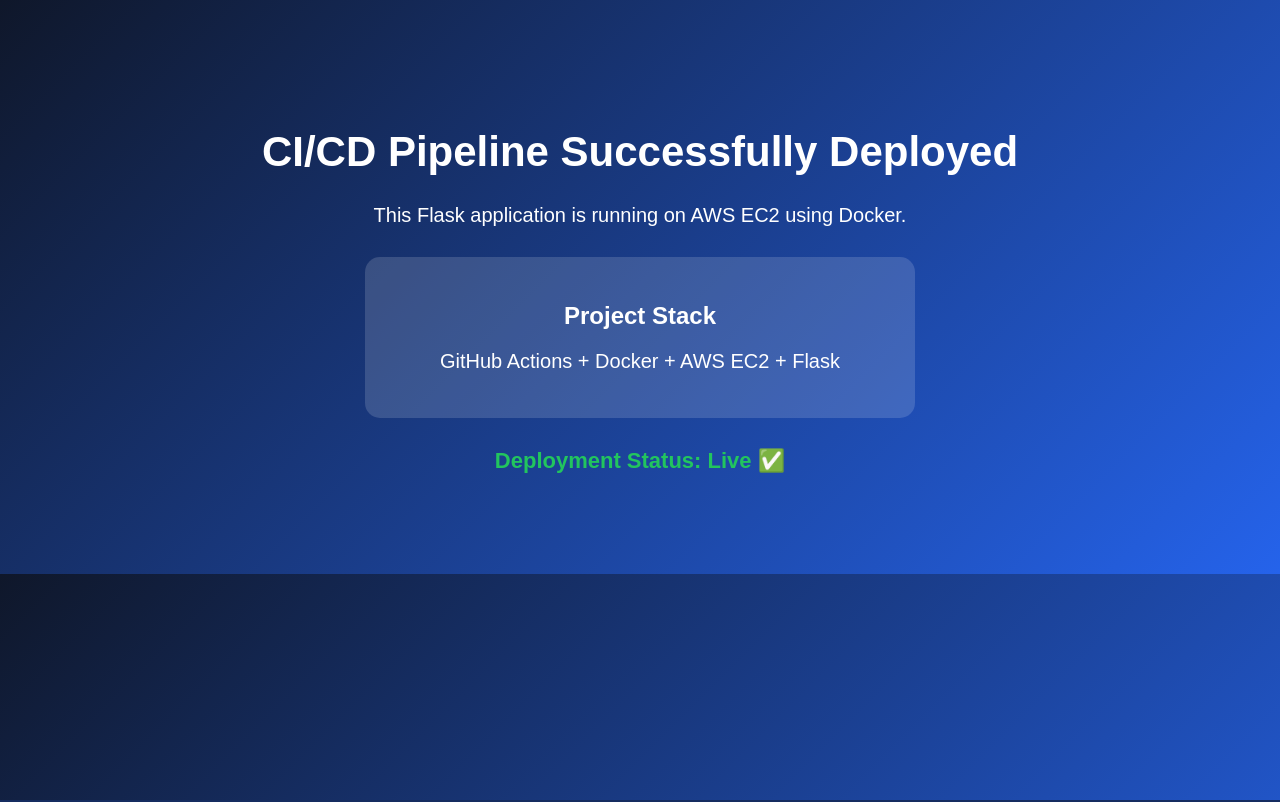
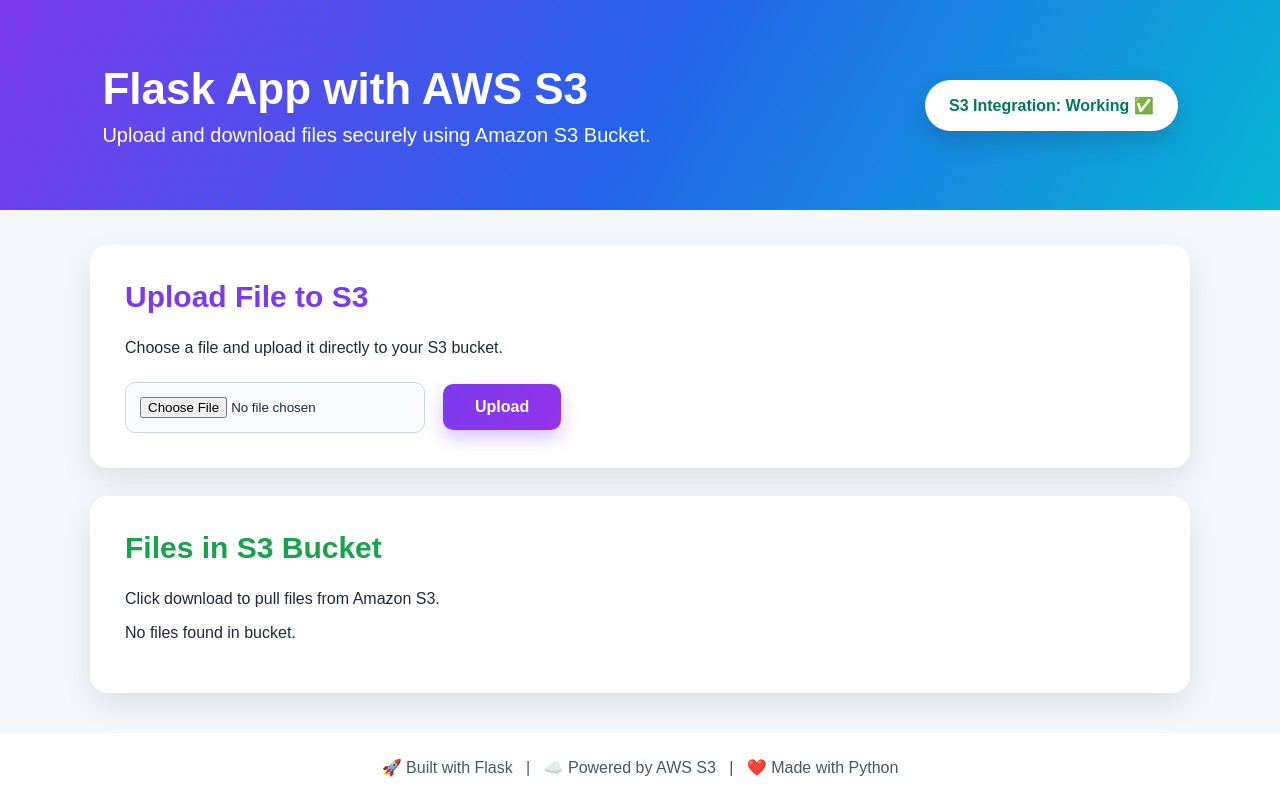
Before and after one commit to zriwan/cicd-pipeline-demo, a Flask app: template templates/index.html in a window 1280 px wide. Run offline with Flask 3, Linux system fonts and the light colour scheme; the template is opened without the code that fills it, so the values that code supplies are empty.

Commit message:
Improve s3 web interface

```diff
--- a/app.py
+++ b/app.py
@@ -1,10 +1,45 @@
-from flask import Flask, render_template
+from flask import Flask, render_template, request, redirect, url_for, send_file
+import boto3
+import os
+from botocore.exceptions import ClientError
 
 app = Flask(__name__)
 
+BUCKET_NAME = "zriwan-cicd-s3-demo-euw2"
+s3 = boto3.client("s3")
+
+
 @app.route("/")
 def home():
-    return render_template("index.html")
+    files = []
+    try:
+        response = s3.list_objects_v2(Bucket=BUCKET_NAME)
+        if "Contents" in response:
+            files = [obj["Key"] for obj in response["Contents"]]
+    except ClientError as e:
+        print(e)
+
+    return render_template("index.html", files=files)
+
+
+@app.route("/upload", methods=["POST"])
+def upload_file():
+    file = request.files["file"]
+
+    if file.filename == "":
+        return redirect(url_for("home"))
+
+    s3.upload_fileobj(file, BUCKET_NAME, file.filename)
+
+    return redirect(url_for("home"))
+
+
+@app.route("/download/<filename>")
+def download_file(filename):
+    download_path = f"/tmp/{filename}"
+    s3.download_file(BUCKET_NAME, filename, download_path)
+    return send_file(download_path, as_attachment=True)
+
 
 if __name__ == "__main__":
     app.run(host="0.0.0.0", port=5000)
--- /dev/null
+++ b/downloaded_test.txt
@@ -0,0 +1,2 @@
+Hello from AWS S3!
+This file was uploaded by Zahaib.
--- /dev/null
+++ b/flask_upload.txt
@@ -0,0 +1 @@
+Uploaded from Flask website
--- a/static/style.css
+++ b/static/style.css
@@ -1,34 +1,152 @@
+* {
+    box-sizing: border-box;
+}
+
 body {
     margin: 0;
     font-family: Arial, sans-serif;
-    background: linear-gradient(135deg, #0f172a, #2563eb);
+    background: #f4f7fb;
+    color: #1f2937;
+}
+
+.hero {
+    min-height: 210px;
+    background: linear-gradient(120deg, #7c3aed, #2563eb, #06b6d4);
     color: white;
+    padding: 45px 8%;
+    display: flex;
+    justify-content: space-between;
+    align-items: center;
+}
+
+.hero h1 {
+    font-size: 44px;
+    margin: 0 0 10px;
+}
+
+.hero p {
+    font-size: 20px;
+    margin: 0;
+}
+
+.badge {
+    background: white;
+    color: #047857;
+    padding: 16px 24px;
+    border-radius: 30px;
+    font-weight: bold;
+    box-shadow: 0 10px 25px rgba(0,0,0,0.15);
 }
 
 .container {
-    text-align: center;
-    padding: 100px 20px;
-}
-
-h1 {
-    font-size: 42px;
-}
-
-p {
-    font-size: 20px;
+    width: 88%;
+    max-width: 1100px;
+    margin: 35px auto;
 }
 
 .card {
-    background: rgba(255, 255, 255, 0.15);
-    margin: 30px auto;
-    padding: 25px;
-    max-width: 500px;
-    border-radius: 15px;
+    background: white;
+    padding: 35px;
+    border-radius: 18px;
+    margin-bottom: 28px;
+    box-shadow: 0 12px 30px rgba(15, 23, 42, 0.10);
 }
 
-.status {
-    margin-top: 30px;
-    font-size: 22px;
+.card h2 {
+    color: #7c3aed;
+    margin-top: 0;
+    font-size: 30px;
+}
+
+.green-card h2 {
+    color: #16a34a;
+}
+
+form {
+    margin-top: 25px;
+    display: flex;
+    gap: 18px;
+    flex-wrap: wrap;
+    align-items: center;
+}
+
+input[type="file"] {
+    padding: 14px;
+    border: 1px solid #cbd5e1;
+    border-radius: 10px;
+    background: #f8fafc;
+    min-width: 300px;
+}
+
+button {
+    background: linear-gradient(120deg, #7c3aed, #9333ea);
+    color: white;
+    border: none;
+    padding: 14px 32px;
+    border-radius: 10px;
+    cursor: pointer;
     font-weight: bold;
-    color: #22c55e;
+    font-size: 16px;
+    box-shadow: 0 8px 18px rgba(124, 58, 237, 0.30);
 }
+
+button:hover {
+    transform: translateY(-2px);
+}
+
+table {
+    width: 100%;
+    border-collapse: collapse;
+    margin-top: 22px;
+    overflow: hidden;
+    border-radius: 12px;
+}
+
+th {
+    background: #d1fae5;
+    color: #065f46;
+    text-align: left;
+    padding: 16px;
+}
+
+td {
+    padding: 18px 16px;
+    border-bottom: 1px solid #e5e7eb;
+}
+
+.download-btn {
+    background: #16a34a;
+    color: white;
+    padding: 10px 18px;
+    border-radius: 8px;
+    text-decoration: none;
+    font-weight: bold;
+}
+
+.download-btn:hover {
+    background: #15803d;
+}
+
+footer {
+    text-align: center;
+    padding: 25px;
+    background: white;
+    color: #4b5563;
+    margin-top: 40px;
+}
+
+@media (max-width: 768px) {
+    .hero {
+        flex-direction: column;
+        text-align: center;
+        gap: 25px;
+    }
+
+    .hero h1 {
+        font-size: 32px;
+    }
+
+    input[type="file"] {
+        min-width: 100%;
+    }
+}
--- a/templates/index.html
+++ b/templates/index.html
@@ -1,20 +1,58 @@
 <!DOCTYPE html>
 <html>
 <head>
-    <title>CI/CD Flask App</title>
+    <title>Flask App with AWS S3</title>
     <link rel="stylesheet" href="/static/style.css">
 </head>
 <body>
+
+    <div class="hero">
+        <div>
+            <h1>Flask App with AWS S3</h1>
+            <p>Upload and download files securely using Amazon S3 Bucket.</p>
+        </div>
+        <div class="badge">S3 Integration: Working ✅</div>
+    </div>
+
     <div class="container">
-        <h1>CI/CD Pipeline Successfully Deployed</h1>
-        <p>This Flask application is running on AWS EC2 using Docker.</p>
 
         <div class="card">
-            <h2>Project Stack</h2>
-            <p>GitHub Actions + Docker + AWS EC2 + Flask</p>
+            <h2>Upload File to S3</h2>
+            <p>Choose a file and upload it directly to your S3 bucket.</p>
+
+            <form action="/upload" method="POST" enctype="multipart/form-data">
+                <input type="file" name="file" required>
+                <button type="submit">Upload</button>
+            </form>
         </div>
 
-        <div class="status">Deployment Status: Live ✅</div>
+        <div class="card green-card">
+            <h2>Files in S3 Bucket</h2>
+            <p>Click download to pull files from Amazon S3.</p>
+
+            {% if files %}
+                <table>
+                    <tr>
+                        <th>File Name</th>
+                        <th>Action</th>
+                    </tr>
+                    {% for file in files %}
+                    <tr>
+                        <td>📄 {{ file }}</td>
+                        <td><a class="download-btn" href="/download/{{ file }}">Download</a></td>
+                    </tr>
+                    {% endfor %}
+                </table>
+            {% else %}
+                <p>No files found in bucket.</p>
+            {% endif %}
+        </div>
+
     </div>
+
+    <footer>
+        🚀 Built with Flask &nbsp; | &nbsp; ☁️ Powered by AWS S3 &nbsp; | &nbsp; ❤️ Made with Python
+    </footer>
+
 </body>
 </html>
--- /dev/null
+++ b/test.txt
@@ -0,0 +1,2 @@
+Hello from AWS S3!
+This file was uploaded by Zahaib.
--- a/test_app.py
+++ b/test_app.py
@@ -4,4 +4,4 @@ def test_home():
     client = app.test_client()
     response = client.get("/")
     assert response.status_code == 200
-    assert b"CI/CD Pipeline Successfully Deployed" in response.data
+    assert b"Flask App with AWS S3" in response.data
```
Also changed, not shown: download_file.py (added, +11 -0 lines), list_s3_files.py (added, +15 -0 lines), requirements.txt (+7 -12 lines), upload_to_s3.py (added, +10 -0 lines), 1 other file.
